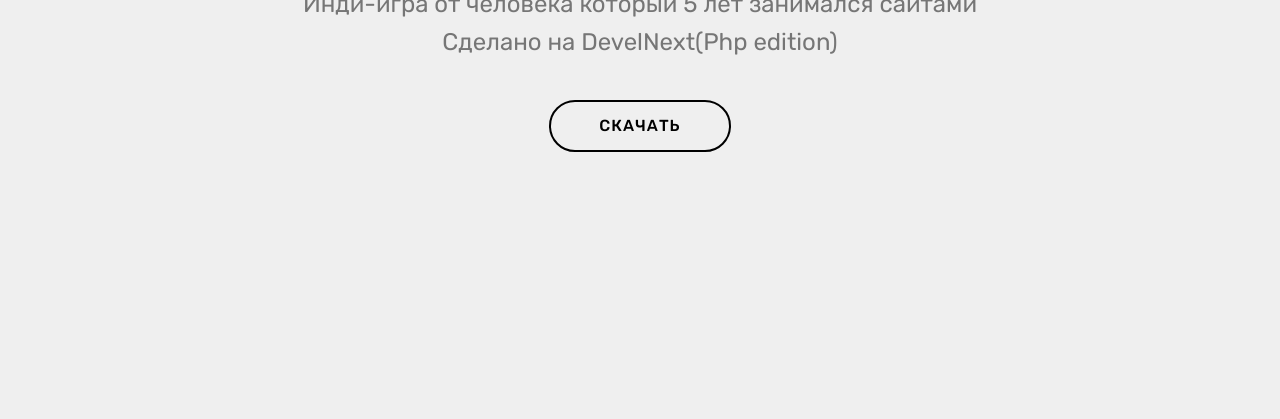
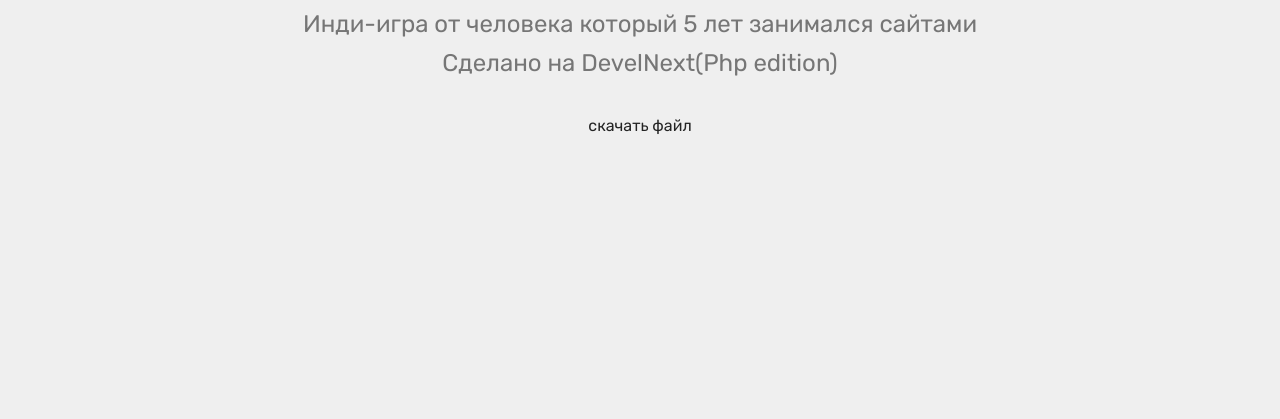
Before and after one commit to BibaBrawl/BibaBrawl.github.io, a plain HTML site: page index.html in a window 1280 px wide. Shown: the part 381-800 px from the top of the page. Drawn offline with Linux system fonts and the light colour scheme.

Commit message:
Update index.html

```diff
--- a/index.html
+++ b/index.html
@@ -61,7 +61,7 @@
                 <h1 class="mbr-section-title mbr-bold pb-3 mbr-fonts-style display-1">WindBiba</h1>
 
                 <p class="mbr-text pb-3 mbr-fonts-style display-5">Инди-игра от человека который 5 лет занимался сайтами<br>Сделано на DevelNext(Php edition)</p>
-                <div class="mbr-section-btn"><a class="btn btn-md btn-black-outline display-4" href="https://mobirise.co">СКАЧАТЬ</a></div>
+                <div a href="#" download="" title="всплывающая подсказка">скачать файл</a></div>
             </div>
         </div>
     </div>
```
